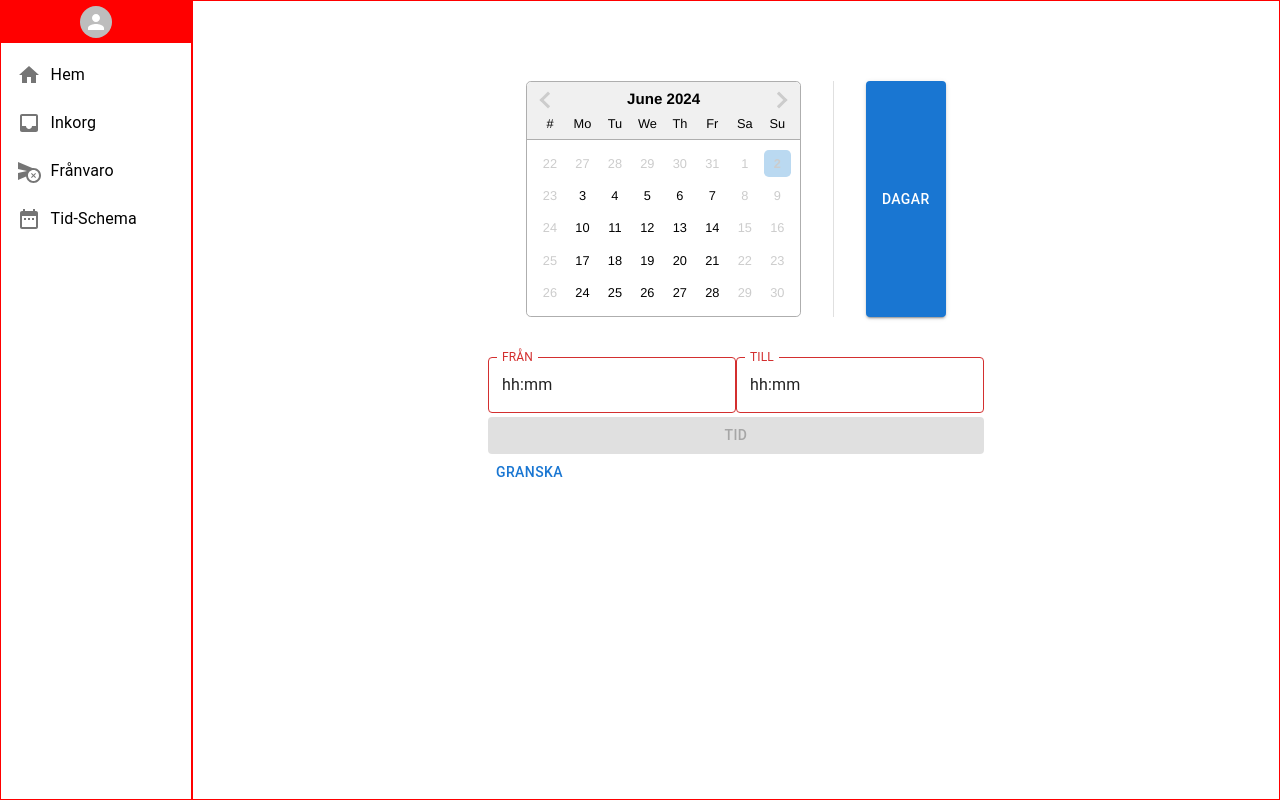
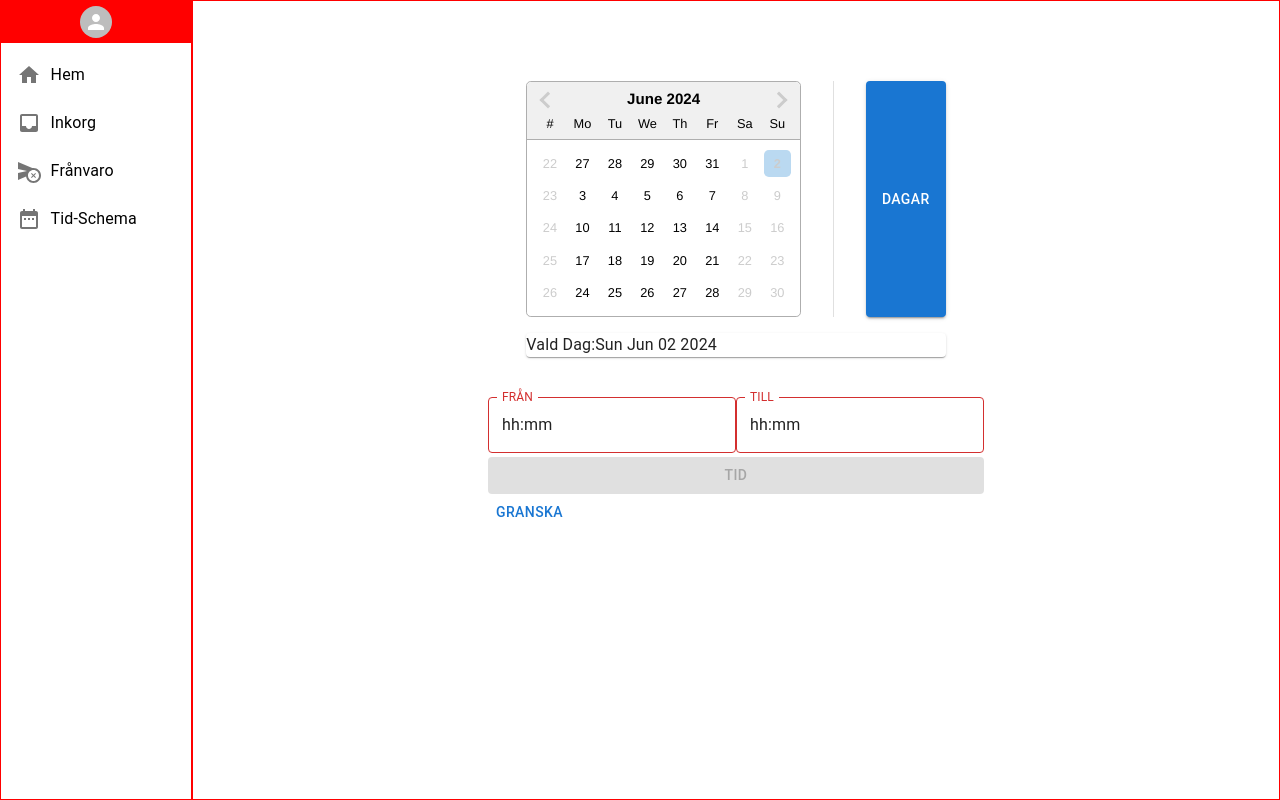
Before and after one commit to A-ForssmanP/InteractWithSchool, a React (Vite) app in the folder frontend/: page /tidsschema/1/registrera_omsorg in a window 1280 px wide. Both pictures are taken after a click on the button "DAGAR". Built offline with nearby package versions, Linux system fonts and the light colour scheme; the HTML template or start-up script is replaced by a standard one.

Commit message:
Update-DayTimePicker & RangeDatePicker
The selected dates will be shown to the user when the button for dates is clicked.

```diff
--- a/frontend/src/components/avatarCarousel/AvatarCarousel.jsx
+++ b/frontend/src/components/avatarCarousel/AvatarCarousel.jsx
@@ -5,7 +5,7 @@ import { Box } from "@mui/material";
 
 function AvatarCarousel({ avatarItems }) {
   const bgColors = [deepOrange[400], deepPurple[400], green[400]];
-  console.log(avatarItems);
+
   return (
     <Carousel
       navButtonsAlwaysVisible="true"
--- a/frontend/src/components/dayTimePicker/DayTimePicker.jsx
+++ b/frontend/src/components/dayTimePicker/DayTimePicker.jsx
@@ -6,11 +6,11 @@ import { set, getMinutes, getHours } from "date-fns";
 
 function DayTimePicker() {
   const [selected, setSelected] = useState([]);
-  const [timeValue, setTimeValue] = useState();
-  const [isDone, setIsDone] = useState([]);
+  const [timeValue, setTimeValue] = useState({});
+  const [toBeExamined, setToBeExamined] = useState([]);
 
   const buttonDisabled = timeValue && timeValue.from && timeValue.to;
-
+  console.log(toBeExamined);
   // add the selected days to the selected array
   const addSelectedDates = (arr) => {
     setSelected((curr) => {
--- a/frontend/src/components/rangeDatepicker/RangeDatePicker.jsx
+++ b/frontend/src/components/rangeDatepicker/RangeDatePicker.jsx
@@ -2,7 +2,15 @@ import DatePicker from "react-datepicker";
 import "react-datepicker/dist/react-datepicker.css";
 import { useState, useEffect } from "react";
 import { addDays, eachDayOfInterval, setHours, setMinutes } from "date-fns";
-import { Box, Card, Tab, Button, Divider, Stack } from "@mui/material";
+import {
+  Box,
+  Card,
+  Tab,
+  Button,
+  Divider,
+  Stack,
+  Typography,
+} from "@mui/material";
 import { LocalizationProvider } from "@mui/x-date-pickers/LocalizationProvider/LocalizationProvider";
 import { AdapterDayjs } from "@mui/x-date-pickers/AdapterDayjs";
 import { StaticTimePicker } from "@mui/x-date-pickers/StaticTimePicker";
@@ -13,6 +21,7 @@ function RangeDatePicker({ addSelectedDates }) {
   const [startDate, setStartDate] = useState(new Date());
   const [endDate, setEndDate] = useState(null);
   const [selectedDates, setSelectedDates] = useState([]);
+  const [done, setDone] = useState(false);
   // const [timeValue, setTimeValue] = useState(dayjs(""));
 
   useEffect(() => {
@@ -21,6 +30,7 @@ function RangeDatePicker({ addSelectedDates }) {
 
   //handle dateChange
   const onChange = (dates) => {
+    setDone(false);
     const [start, end] = dates;
     setStartDate(start);
     setEndDate(end);
@@ -46,18 +56,23 @@ function RangeDatePicker({ addSelectedDates }) {
     if (date.getDay() === 0 || date.getDay() === 6) {
       return false;
     }
-    // Disable past dates
-    return date >= new Date();
+    return true;
+    // // Disable past dates
+    // // return date < dayjs(new Date());
+    // else if (new Date(date) === new Date()) {
+    //   return true;
+    // }
   };
 
   // handle days is done
   const daysIsDone = () => {
     // console.log(selectedDates);
     addSelectedDates(selectedDates);
+    setDone(true);
   };
 
   return (
-    <Box>
+    <Box pb={5}>
       <Stack
         display={"flex"}
         justifyContent={"center"}
@@ -65,7 +80,7 @@ function RangeDatePicker({ addSelectedDates }) {
         spacing={{ xs: 1, sm: 2, md: 4 }}
         divider={<Divider orientation="vertical" flexItem />}
         marginTop={10}
-        pb={5}
+
         // width={{ sm: 250 }}
       >
         <DatePicker
@@ -88,6 +103,15 @@ function RangeDatePicker({ addSelectedDates }) {
           Dagar
         </Button>
       </Stack>
+      {done && (
+        <Card sx={{ mt: 2 }}>
+          <Typography>
+            {selectedDates.length > 1
+              ? `Valda Dagar: ${startDate.toDateString()} - ${endDate.toDateString()}`
+              : `Vald Dag:${startDate.toDateString()}`}
+          </Typography>
+        </Card>
+      )}
     </Box>
   );
 }
```
